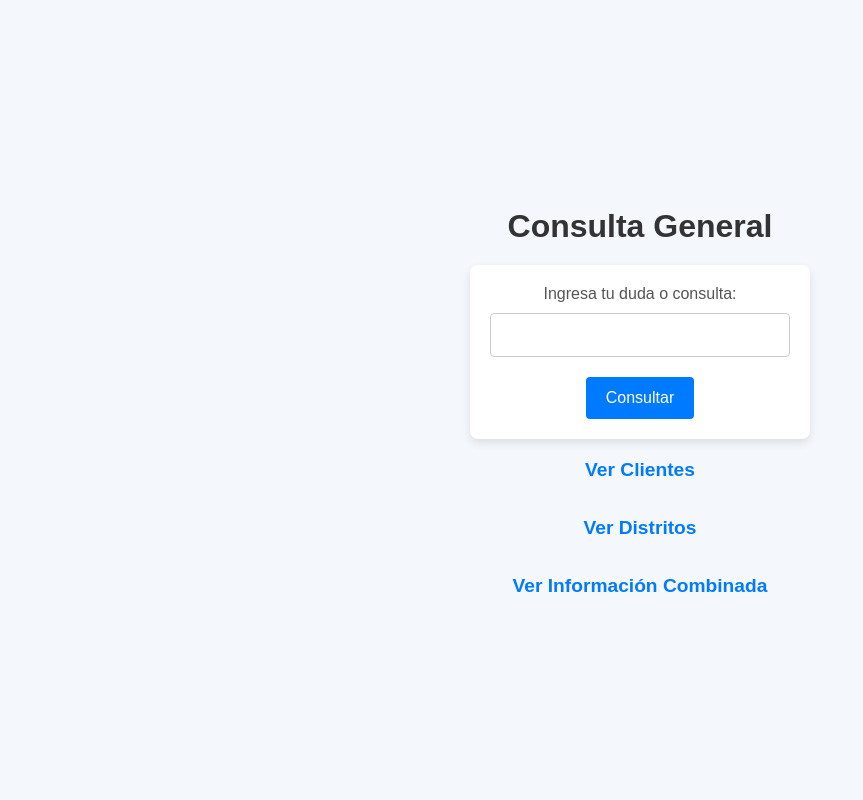
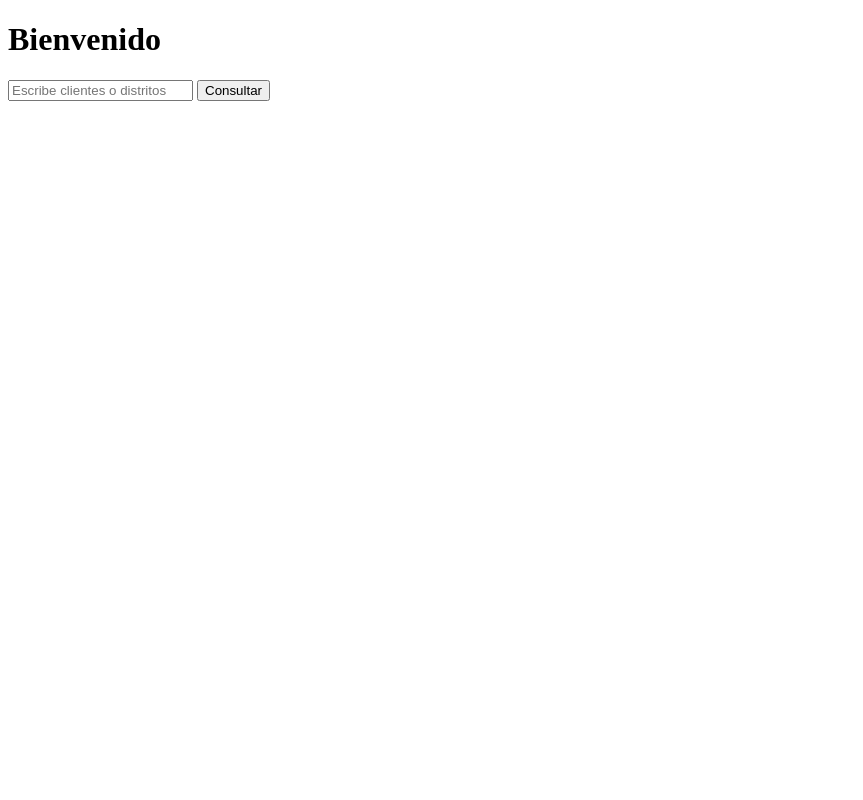
Before and after one commit to alexvegasdev/python-chat-gemini, a Flask app: template templates/index.html in a window 1280 px wide. Shown: the whole page, without its empty margins (0-863 px from the left). Run offline with Flask 2, Linux system fonts and the light colour scheme; the template is opened without the code that fills it, so the values that code supplies are empty.

Commit message:
feat: :sparkles: add new changes

```diff
--- a/app.py
+++ b/app.py
@@ -1,79 +1,88 @@
-from flask import Flask, render_template, request, redirect, url_for
-from database import crear_base_datos, obtener_clientes, obtener_distritos, agregar_cliente, agregar_distrito
+from flask import Flask, render_template, request
 import sqlite3
-from config import DATABASE
+import requests
+import config  # Archivo de configuración con la API Key y base de datos
 
 app = Flask(__name__)
 
-# Crear base de datos al iniciar la aplicación
-crear_base_datos()
+# 📌 Función para obtener datos de SQLite
+def obtener_datos():
+    conn = sqlite3.connect(config.DATABASE)
+    cursor = conn.cursor()
 
-# Ruta para la página principal
-@app.route('/')
-def index():
-    return render_template('index.html')
+    # ✅ Traemos los clientes junto con su distrito
+    cursor.execute("""
+        SELECT clientes.nombre, clientes.correo, clientes.telefono, distritos.nombre
+        FROM clientes
+        JOIN distritos ON clientes.distrito_id = distritos.id
+    """)
+    clientes = cursor.fetchall()
 
-# Ruta para manejar las consultas
+    # ✅ Contamos cuántos clientes hay por distrito
+    cursor.execute("""
+        SELECT distritos.nombre, COUNT(clientes.id) AS total_clientes
+        FROM clientes
+        JOIN distritos ON clientes.distrito_id = distritos.id
+        GROUP BY distritos.nombre
+        ORDER BY total_clientes DESC
+    """)
+    distritos = cursor.fetchall()
+
+    conn.close()
+    return clientes, distritos
+
+# 📌 Función para hacer la consulta a Gemini API
+def consultar_gemini(prompt):
+    url = f"https://generativelanguage.googleapis.com/v1beta/models/gemini-2.0-flash:generateContent?key={config.API_KEY}"
+
+    headers = {"Content-Type": "application/json"}
+    data = {
+        "contents": [{
+            "parts": [{"text": prompt}]
+        }]
+    }
+
+    response = requests.post(url, headers=headers, json=data)
+
+    if response.status_code == 200:
+        respuesta = response.json()
+        return respuesta.get("candidates", [{}])[0].get("content", "No response received")
+    else:
+        return f"Error: {response.status_code} - {response.text}"
+
 @app.route('/consulta', methods=['GET'])
 def consulta():
     duda = request.args.get('consulta', '').lower()
 
-    # Variable para almacenar la respuesta
-    respuesta = ""
+    # 📌 Obtener datos de la base de datos
+    clientes, distritos = obtener_datos()
 
-    # Consultar por clientes
-    if 'clientes' in duda:
-        clientes = obtener_clientes()
-        respuesta = '<ul>'
-        for cliente in clientes:
-            respuesta += f'<li>{cliente[1]} ({cliente[2]} - {cliente[3]})</li>'
-        respuesta += '</ul>'
+    # ✅ Formateamos los clientes con su distrito
+    clientes_str = "\n".join([f"{c[0]} - {c[1]} - {c[2]} - {c[3]}" for c in clientes])
 
-    # Consultar por distritos
-    elif 'distritos' in duda:
-        distritos = obtener_distritos()
-        respuesta = '<ul>'
-        for distrito in distritos:
-            respuesta += f'<li>{distrito[1]}, {distrito[2]}</li>'
-        respuesta += '</ul>'
+    # ✅ Mostramos cuántos clientes hay en cada distrito
+    distritos_str = "\n".join([f"{d[0]}: {d[1]} clientes" for d in distritos])
 
-    # Consultas relacionadas con criptomonedas
-    elif 'cripto' in duda or 'precio' in duda:
-        # Aquí puedes agregar tu lógica de consulta de criptomonedas
-        respuesta = f"Tu consulta es sobre criptomonedas: {duda}"
+    datos_completos = f"""
+    Lista de clientes con su distrito:
+    {clientes_str}
 
-    # Respuesta por defecto si no se puede entender la consulta
-    else:
-        respuesta = f"Tu consulta es: {duda}. En este momento solo puedo mostrar clientes o distritos."
+    Cantidad de clientes por distrito:
+    {distritos_str}
+    """
 
-    # Regresar la respuesta a la página de inicio (index.html)
+    # 📌 Crear el prompt para Gemini
+    prompt = f"""
+    Aquí tienes información de clientes y distritos.
+    Responde la siguiente pregunta de manera clara y directa:
+
+    Pregunta: {duda}
+    """
+
+    # 📌 Enviar la consulta a Gemini
+    respuesta = consultar_gemini(datos_completos + "\n\n" + prompt)
+
     return render_template('index.html', respuesta=respuesta)
 
-# Ruta para mostrar y agregar clientes
-@app.route('/clientes', methods=['GET', 'POST'])
-def clientes():
-    if request.method == 'POST':
-        nombre = request.form['nombre']
-        correo = request.form['correo']
-        telefono = request.form['telefono']
-        agregar_cliente(nombre, correo, telefono)
-        return redirect(url_for('clientes'))  # Redirige para evitar reenvíos de formulario
-
-    clientes = obtener_clientes()
-    return render_template('clientes.html', clientes=clientes)
-
-# Ruta para mostrar y agregar distritos
-@app.route('/distritos', methods=['GET', 'POST'])
-def distritos():
-    if request.method == 'POST':
-        nombre = request.form['nombre']
-        provincia = request.form['provincia']
-        agregar_distrito(nombre, provincia)
-        return redirect(url_for('distritos'))  # Redirige para evitar reenvíos de formulario
-
-    distritos = obtener_distritos()
-    return render_template('distritos.html', distritos=distritos)
-
-# Inicializa el servidor cuando el script se ejecute
 if __name__ == '__main__':
     app.run(debug=True)
--- a/config.py
+++ b/config.py
@@ -1,2 +1,2 @@
-API_KEY = 'AIzaSyBIwvq0seBH9LdjcZGvRUP7rb81ct1zjxk'  # Reemplaza con tu API Key de Gemini
-DATABASE = 'app.db'
+API_KEY = 'AIzaSyBS391Ra9qEbGNhKH4VrgTj4Re_fhzwVr8'  # Reemplaza con tu API Key de Gemini
+DATABASE = 'database.db'
--- a/templates/index.html
+++ b/templates/index.html
@@ -2,128 +2,17 @@
 <html lang="es">
 <head>
     <meta charset="UTF-8">
-    <meta name="viewport" content="width=device-width, initial-scale=1.0">
-    <title>Formulario de Consulta</title>
-    <style>
-        /* Estilos globales */
-        body {
-            font-family: Arial, sans-serif;
-            background-color: #f4f7fc;
-            margin: 0;
-            padding: 0;
-            display: flex;
-            flex-direction: column;
-            justify-content: center;
-            align-items: center;
-            height: 100vh;
-        }
-
-        h1 {
-            color: #333;
-            font-size: 2rem;
-            margin-bottom: 20px;
-        }
-
-        h2 {
-            color: #007BFF;
-            font-size: 1.2rem;
-            margin-top: 20px;
-            text-align: center;
-        }
-
-        /* Estilo para el formulario */
-        form {
-            background-color: #ffffff;
-            padding: 20px;
-            border-radius: 8px;
-            box-shadow: 0 4px 10px rgba(0, 0, 0, 0.1);
-            width: 300px;
-            display: flex;
-            flex-direction: column;
-            align-items: center;
-        }
-
-        label {
-            font-size: 1rem;
-            color: #555;
-            margin-bottom: 10px;
-        }
-
-        input[type="text"] {
-            width: 100%;
-            padding: 12px;
-            margin-bottom: 20px;
-            font-size: 1rem;
-            border-radius: 4px;
-            border: 1px solid #ccc;
-            box-sizing: border-box;
-            outline: none;
-        }
-
-        input[type="text"]:focus {
-            border-color: #007BFF;
-        }
-
-        button {
-            background-color: #007BFF;
-            color: white;
-            padding: 12px 20px;
-            border: none;
-            border-radius: 4px;
-            font-size: 1rem;
-            cursor: pointer;
-            transition: background-color 0.3s;
-        }
-
-        button:hover {
-            background-color: #0056b3;
-        }
-
-        /* Resultado de la consulta */
-        .resultado {
-            background-color: #e9f7e9;
-            padding: 15px;
-            margin-top: 20px;
-            border-radius: 8px;
-            border: 1px solid #c3e6c3;
-            width: 300px;
-            text-align: center;
-        }
-
-        .resultado h2 {
-            color: #28a745;
-            font-size: 1.5rem;
-        }
-
-        /* Estilo para enlaces */
-        a {
-            text-decoration: none;
-            color: #007BFF;
-            transition: color 0.3s;
-        }
-
-        a:hover {
-            color: #0056b3;
-        }
-    </style>
+    <title>Inicio</title>
 </head>
 <body>
-    <h1>Consulta General</h1>
+    <h1>Bienvenido</h1>
     <form action="/consulta" method="get">
-        <label for="consulta">Ingresa tu duda o consulta:</label>
-        <input type="text" name="consulta" id="consulta" required>
+        <input type="text" name="consulta" placeholder="Escribe clientes o distritos">
         <button type="submit">Consultar</button>
     </form>
-
     {% if respuesta %}
-    <div class="resultado">
-        <h2>Resultado de la consulta:</h2>
-        <div>{{ respuesta | safe }}</div>
-    </div>
+        <h2>Resultado:</h2>
+        <p>{{ respuesta|safe }}</p>
     {% endif %}
-
-    <h2><a href="/clientes">Ver Clientes</a></h2>
-    <h2><a href="/distritos">Ver Distritos</a></h2>
-    <h2><a href="/informacion">Ver Información Combinada</a></h2>
 </body>
 </html>
```
Also changed, not shown: database.py (+46 -15 lines), inserts.py (added, +76 -0 lines), templates/clientes.html (+13 -19 lines), templates/distritos.html (+6 -16 lines), app.db (deleted), clientes.db (added), database.db (added).
